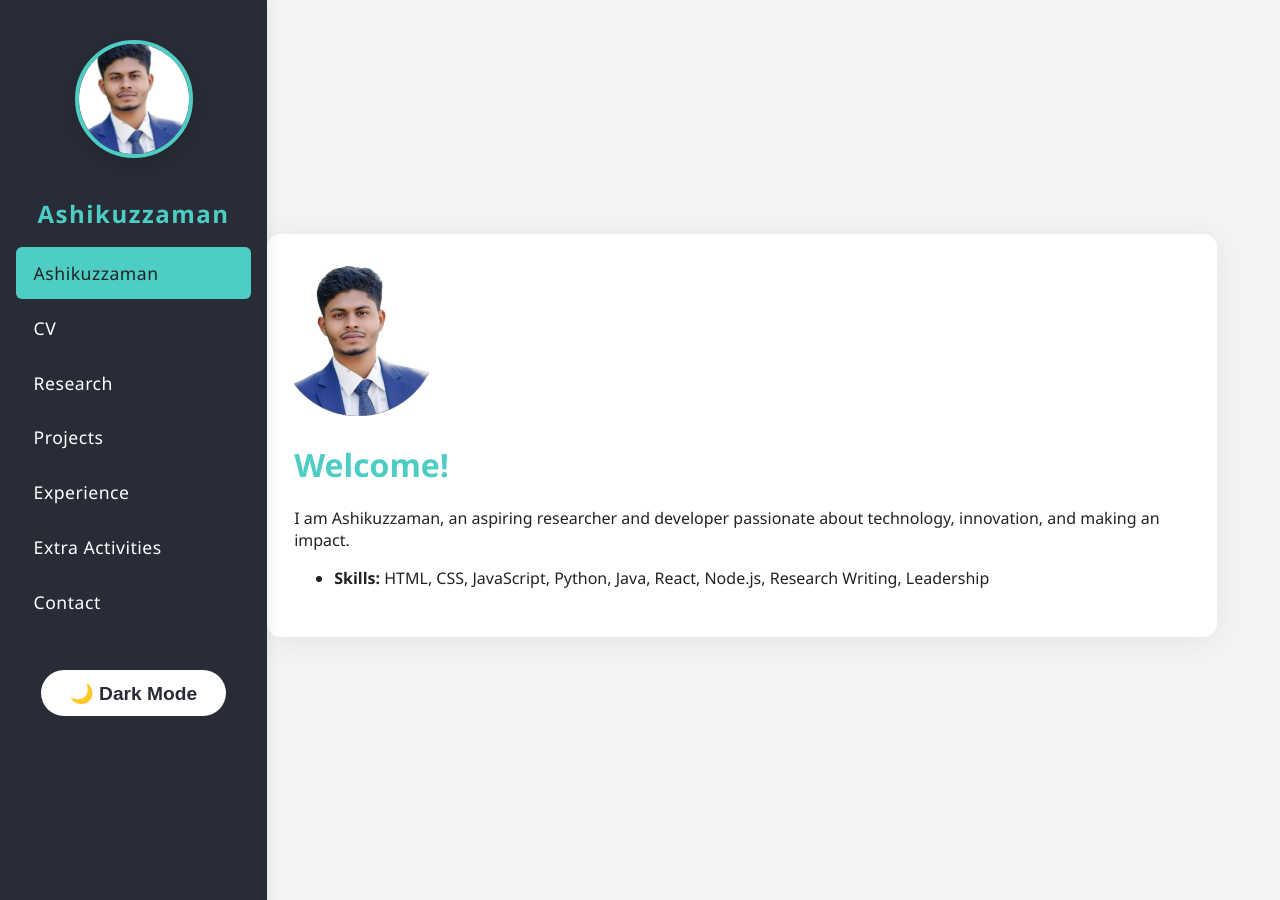
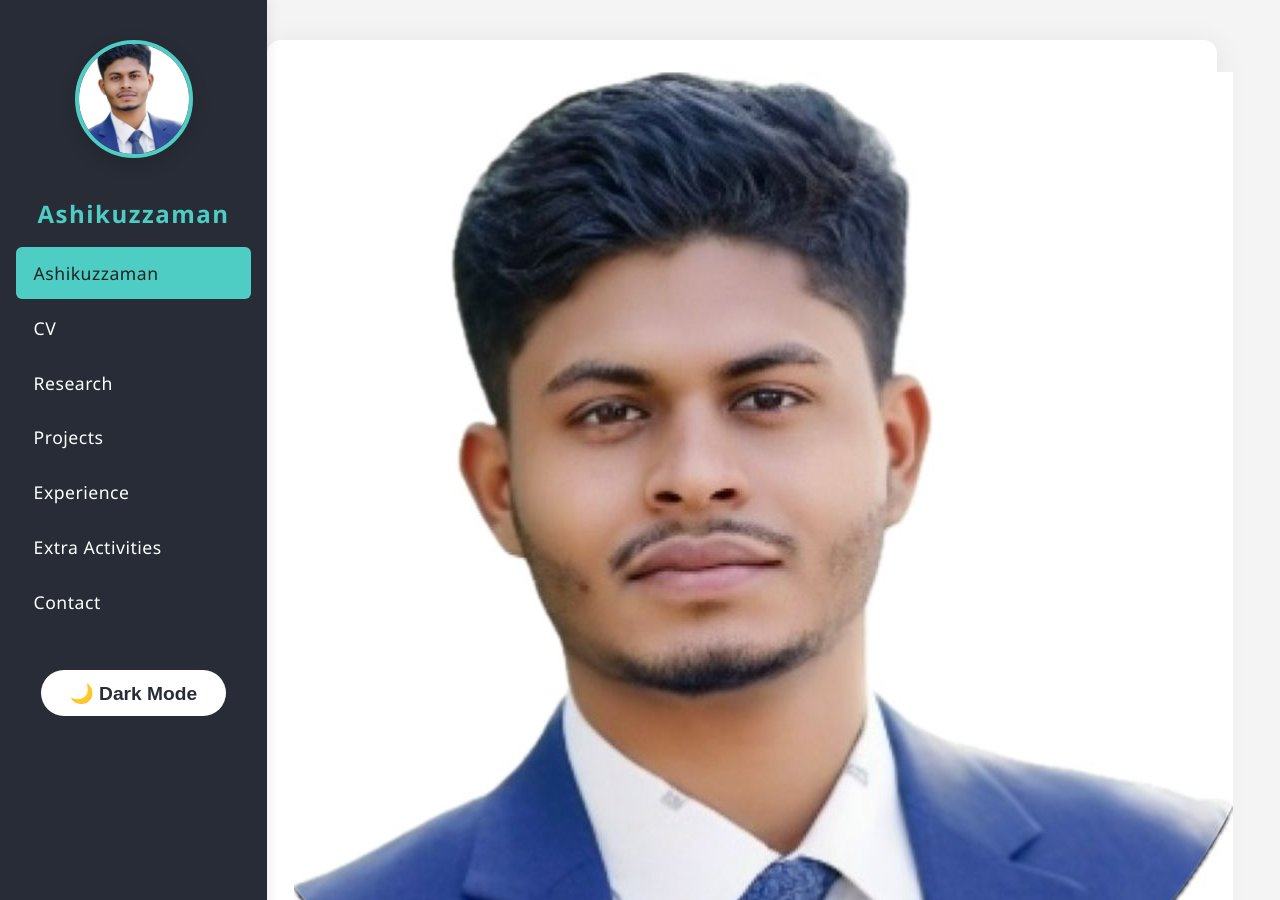
Before and after one commit to Ashikuzzaman026/ashikuzzaman026.github.io, a Jekyll site: the page built from index.md, in a window 1280 px wide and 900 px high. Built offline with Jekyll 4.4.1, drawn with Linux system fonts in a browser that asks for light colours.

Commit message:
Update index.md

```diff
--- a/index.md
+++ b/index.md
@@ -4,7 +4,7 @@ title: "Home"
 ---
 
 <div class="section-card">
-  <img src="/profile.jpg" height="150" weight="150" alt="Profile Picture" class="profile-img-home">
+  <img src="/profile.jpg"  alt="Profile Picture" class="profile-img-home">
   <h1>Welcome!</h1>
   <p>
     I am Ashikuzzaman, an aspiring researcher and developer passionate about technology, innovation, and making an impact.
```
